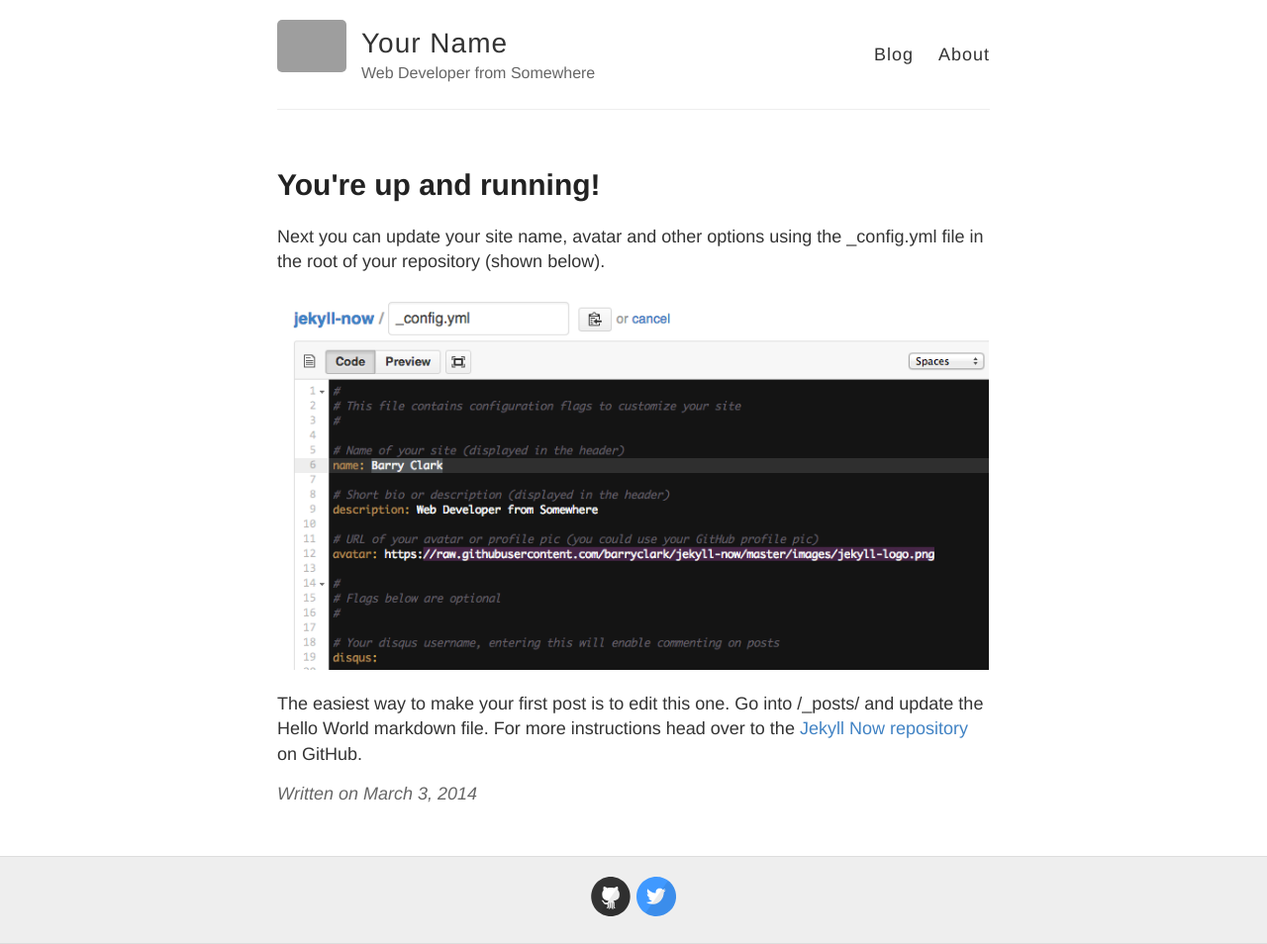
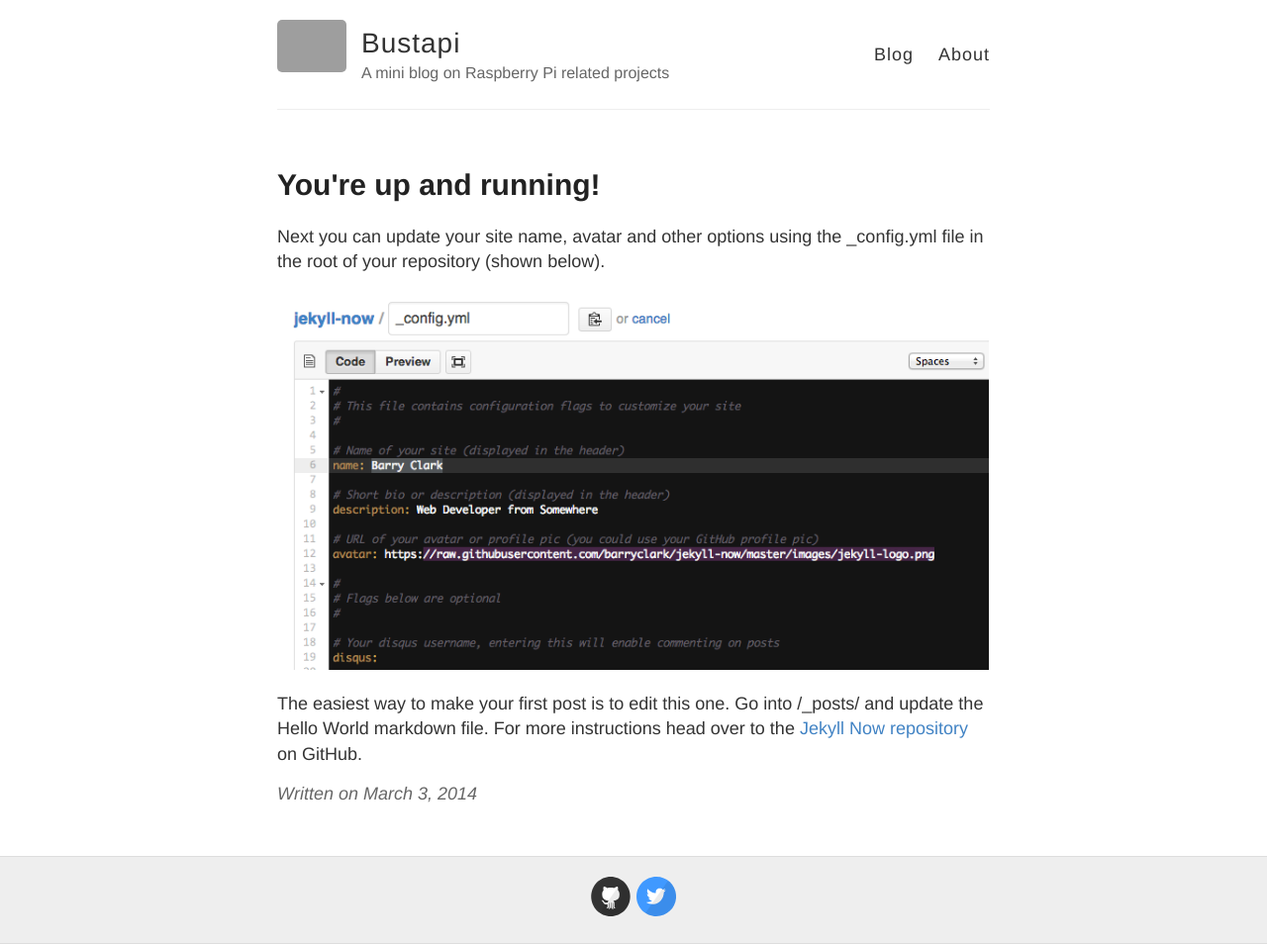
Before and after one commit to tanpinghua/bustapi, a Jekyll site: the page built from _posts/2014-3-3-Hello-World.md, in a window 1280 px wide. Shown: the whole page at 99% size. Built offline with Jekyll 4.4.1, drawn with Linux system fonts in a browser that asks for light colours; grey boxes are pictures that could not be loaded.

Commit message:
update name and page information

```diff
--- a/_config.yml
+++ b/_config.yml
@@ -3,10 +3,10 @@
 #
 
 # Name of your site (displayed in the header)
-name: Your Name
+name: Bustapi
 
 # Short bio or description (displayed in the header)
-description: Web Developer from Somewhere
+description: A mini blog on Raspberry Pi related projects
 
 # URL of your avatar or profile pic (you could use your GitHub profile pic)
 avatar: https://raw.githubusercontent.com/barryclark/jekyll-now/master/images/jekyll-logo.png
@@ -21,7 +21,7 @@ footer-links:
   email:
   facebook:
   flickr:
-  github: barryclark/jekyll-now
+  github: tanpinghua/bustapi
   instagram:
   linkedin:
   pinterest:
@@ -41,7 +41,7 @@ google_analytics:
 
 # Your website URL (e.g. http://barryclark.github.io or http://www.barryclark.co)
 # Used for Sitemap.xml and your RSS feed
-url:
+url: bustapi.com
 
 # If you're hosting your site at a Project repository on GitHub pages
 # (http://yourusername.github.io/repository-name)
```
